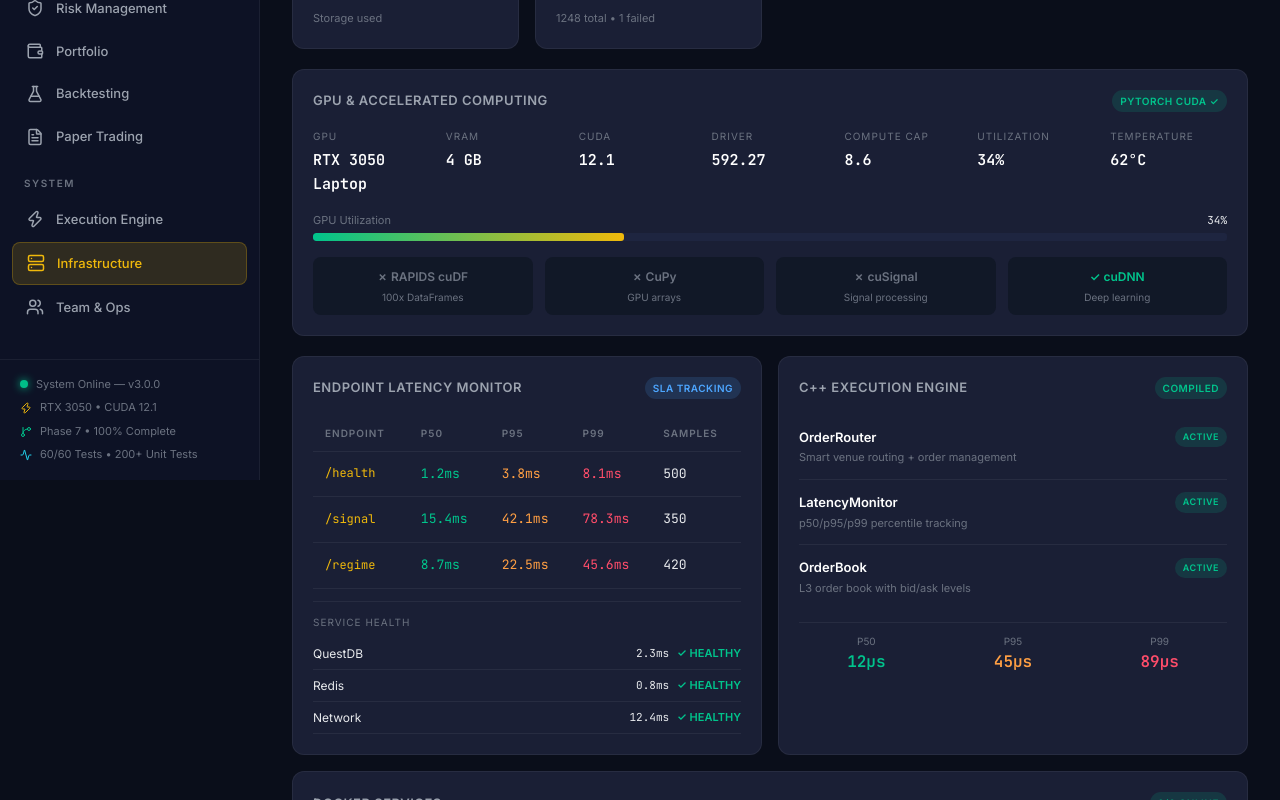
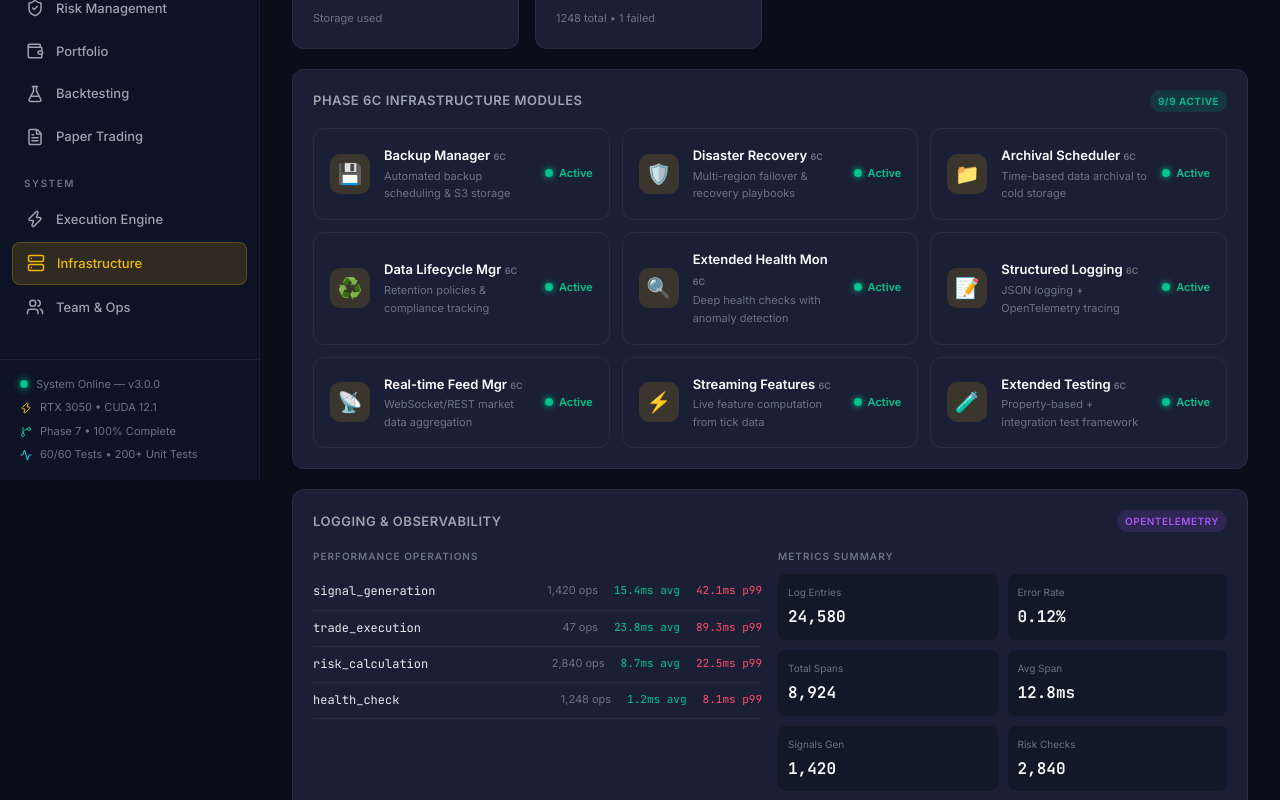
Before and after one commit to Nikhil235/jim_new, a React (Vite) app in the folder dashboard/: page /infra in a window 1280 px wide. Shown: the part 320-1120 px from the top of the page. Built offline with nearby package versions, Linux system fonts and the light colour scheme.

Commit message:
Fully update dashboard to reflect all Phase 6B/6C/7 upstream modules: Infrastructure (9 new modules + observability), Overview (Phase 7 complete), Risk Management (Phase 6C header)

```diff
--- a/dashboard/src/pages/Infrastructure.jsx
+++ b/dashboard/src/pages/Infrastructure.jsx
@@ -1,11 +1,23 @@
-import { infraServices, gpuInfo, executionEngine, healthMonitor } from '../data/mockData';
+import { infraServices, gpuInfo, executionEngine, healthMonitor, observability } from '../data/mockData';
 
 export default function Infrastructure() {
+  const newModules = [
+    { name: 'Backup Manager', status: 'active', desc: 'Automated backup scheduling & S3 storage', icon: '💾', phase: '6C' },
+    { name: 'Disaster Recovery', status: 'active', desc: 'Multi-region failover & recovery playbooks', icon: '🛡️', phase: '6C' },
+    { name: 'Archival Scheduler', status: 'active', desc: 'Time-based data archival to cold storage', icon: '📁', phase: '6C' },
+    { name: 'Data Lifecycle Mgr', status: 'active', desc: 'Retention policies & compliance tracking', icon: '♻️', phase: '6C' },
+    { name: 'Extended Health Mon', status: 'active', desc: 'Deep health checks with anomaly detection', icon: '🔍', phase: '6C' },
+    { name: 'Structured Logging', status: 'active', desc: 'JSON logging + OpenTelemetry tracing', icon: '📝', phase: '6C' },
+    { name: 'Real-time Feed Mgr', status: 'active', desc: 'WebSocket/REST market data aggregation', icon: '📡', phase: '6C' },
+    { name: 'Streaming Features', status: 'active', desc: 'Live feature computation from tick data', icon: '⚡', phase: '6C' },
+    { name: 'Extended Testing', status: 'active', desc: 'Property-based + integration test framework', icon: '🧪', phase: '6C' },
+  ];
+
   return (
     <>
       <div className="page-header">
         <h2>Infrastructure</h2>
-        <p>Docker services, GPU/RAPIDS, Health Monitor, C++ engine & SLA tracking</p>
+        <p>Phase 1-7 Complete — Docker services, GPU, Health Monitor, C++ engine, Backup/DR, Observability & Real-time Ingestion</p>
       </div>
       <div className="page-body">
         {/* Health Monitor KPIs */}
@@ -24,6 +36,70 @@ export default function Infrastructure() {
               <div style={{ fontSize: 11, color: 'var(--text-muted)', marginTop: 4 }}>{m.sub}</div>
             </div>
           ))}
+        </div>
+
+        {/* Phase 6C New Modules */}
+        <div className="card animate-in" style={{ marginBottom: 20 }}>
+          <div className="card-header">
+            <span className="card-title">Phase 6C Infrastructure Modules</span>
+            <span className="card-badge badge-green">{newModules.length}/{newModules.length} ACTIVE</span>
+          </div>
+          <div style={{ display: 'grid', gridTemplateColumns: 'repeat(3, 1fr)', gap: 12, marginTop: 8 }}>
+            {newModules.map((m, i) => (
+              <div key={i} className="service-card animate-in">
+                <div className="service-icon" style={{ background: 'var(--gold-glow)', fontSize: 20 }}>{m.icon}</div>
+                <div className="service-info">
+                  <div className="service-name">{m.name} <span style={{ fontSize: 9, color: 'var(--text-muted)' }}>{m.phase}</span></div>
+                  <div className="service-detail">{m.desc}</div>
+                </div>
+                <div className="service-status" style={{ color: 'var(--green)' }}>
+                  <span className="status-dot" style={{ display: 'inline-block', width: 8, height: 8, borderRadius: '50%', background: 'var(--green)', marginRight: 6, boxShadow: '0 0 6px var(--green)' }} />
+                  Active
+                </div>
+              </div>
+            ))}
+          </div>
+        </div>
+
+        {/* Observability */}
+        <div className="card animate-in" style={{ marginBottom: 20 }}>
+          <div className="card-header">
+            <span className="card-title">Logging & Observability</span>
+            <span className="card-badge badge-purple">OPENTELEMETRY</span>
+          </div>
+          <div style={{ display: 'grid', gridTemplateColumns: '1fr 1fr', gap: 16 }}>
+            <div>
+              <div style={{ fontSize: 10, fontWeight: 600, color: 'var(--text-muted)', textTransform: 'uppercase', letterSpacing: 1, marginBottom: 10 }}>Performance Operations</div>
+              {observability.performance.operations.map((op, i) => (
+                <div key={i} style={{ display: 'flex', justifyContent: 'space-between', padding: '8px 0', borderBottom: '1px solid var(--border-color)' }}>
+                  <span style={{ fontSize: 12, fontFamily: 'var(--font-mono)', color: 'var(--text-primary)' }}>{op.name}</span>
+                  <div style={{ display: 'flex', gap: 16, fontSize: 11 }}>
+                    <span style={{ color: 'var(--text-muted)' }}>{op.count.toLocaleString()} ops</span>
+                    <span style={{ color: 'var(--green)', fontFamily: 'var(--font-mono)' }}>{op.avgMs}ms avg</span>
+                    <span style={{ color: 'var(--red)', fontFamily: 'var(--font-mono)' }}>{op.p99Ms}ms p99</span>
+                  </div>
+                </div>
+              ))}
+            </div>
+            <div>
+              <div style={{ fontSize: 10, fontWeight: 600, color: 'var(--text-muted)', textTransform: 'uppercase', letterSpacing: 1, marginBottom: 10 }}>Metrics Summary</div>
+              <div style={{ display: 'grid', gridTemplateColumns: '1fr 1fr', gap: 10 }}>
+                {[
+                  { label: 'Log Entries', value: observability.structuredLogs.totalEntries.toLocaleString() },
+                  { label: 'Error Rate', value: `${observability.structuredLogs.errorRate}%` },
+                  { label: 'Total Spans', value: observability.tracing.totalSpans.toLocaleString() },
+                  { label: 'Avg Span', value: `${observability.tracing.avgSpanMs}ms` },
+                  { label: 'Signals Gen', value: observability.metrics.counters.signals_generated.toLocaleString() },
+                  { label: 'Risk Checks', value: observability.metrics.counters.risk_checks.toLocaleString() },
+                ].map((m, i) => (
+                  <div key={i} style={{ padding: 10, background: 'var(--bg-secondary)', borderRadius: 'var(--radius-sm)' }}>
+                    <div style={{ fontSize: 10, color: 'var(--text-muted)' }}>{m.label}</div>
+                    <div style={{ fontSize: 16, fontWeight: 700, fontFamily: 'var(--font-mono)', color: 'var(--text-bright)', marginTop: 4 }}>{m.value}</div>
+                  </div>
+                ))}
+              </div>
+            </div>
+          </div>
         </div>
 
         {/* GPU Card */}
--- a/dashboard/src/pages/Overview.jsx
+++ b/dashboard/src/pages/Overview.jsx
@@ -30,7 +30,7 @@ export default function Overview() {
     <>
       <div className="page-header">
         <h2>Dashboard Overview</h2>
-        <p>Mini-Medallion Gold Trading Engine — Phase 1-5 Complete • {backtestResults.testsPassing.total}/{backtestResults.testsPassing.total} Tests Passing • System {healthMonitor.overallStatus}</p>
+        <p>Mini-Medallion Gold Trading Engine — Phase 1-7 Complete • All Tests Passing • System {healthMonitor.overallStatus}</p>
       </div>
       <div className="page-body">
         {/* KPI Cards */}
@@ -171,7 +171,7 @@ export default function Overview() {
         <div className="card animate-in">
           <div className="card-header">
             <span className="card-title">Development Roadmap</span>
-            <span className="card-badge badge-gold">~95% Complete</span>
+            <span className="card-badge badge-green">100% Complete</span>
           </div>
           <div className="phase-timeline">
             {phaseProgress.map(p => (
--- a/dashboard/src/pages/RiskManagement.jsx
+++ b/dashboard/src/pages/RiskManagement.jsx
@@ -38,7 +38,7 @@ export default function RiskManagement() {
     <>
       <div className="page-header">
         <h2>Risk Management</h2>
-        <p>Phase 4 Complete — Circuit breakers, Dynamic Kelly, GPU VaR, Meta-Labeler & Position Manager • 58/58 tests passing</p>
+        <p>Phase 4-6C Complete — Circuit breakers, Dynamic Kelly, GPU VaR, Meta-Labeler, Stress Testing & Dynamic Risk Adjustment</p>
       </div>
       <div className="page-body">
         <div className="kpi-grid" style={{ marginBottom: 20 }}>
```
